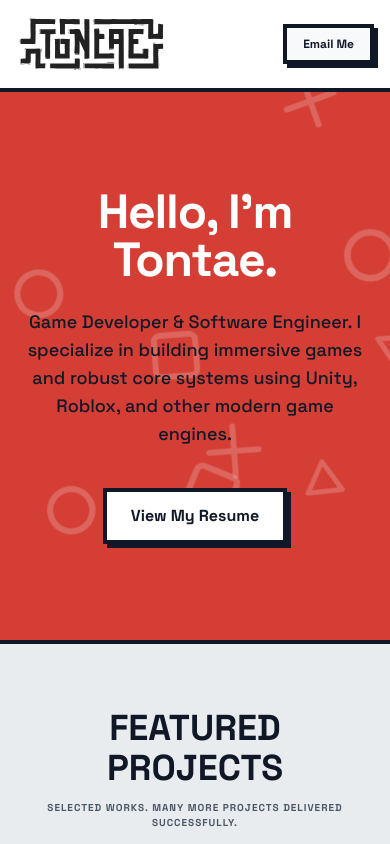
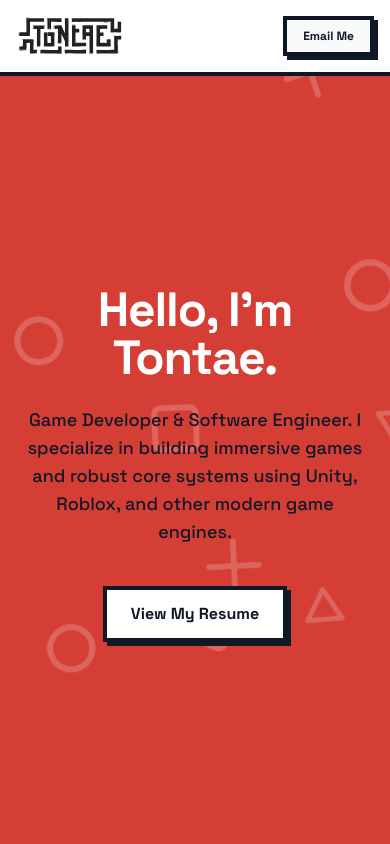
Before and after one commit to Tontae/dev-portfolio, a Next.js app: page / in a window 390 px wide. Shown: the top 844 px of the page. Built offline with nearby package versions, Linux system fonts and the light colour scheme.

Commit message:
Update layout and page UI improvements

```diff
--- a/src/app/layout.tsx
+++ b/src/app/layout.tsx
@@ -49,7 +49,6 @@ export default function RootLayout({
     <html lang="en">
       <head>
         <link rel="preload" href="/logo.svg" as="image" type="image/svg+xml" />
-        <link rel="preload" href="/cover-display.png" as="image" />
         <meta name="viewport" content="width=device-width, initial-scale=1, maximum-scale=5" />
         <meta name="theme-color" content="#d43e35" />
       </head>
--- a/src/app/page.tsx
+++ b/src/app/page.tsx
@@ -45,7 +45,7 @@ export default function Home() {
             <img
               src="/logo.svg"
               alt="Tontae Logo"
-              className="h-14 sm:h-16 w-auto object-contain"
+              className="h-10 sm:h-12 w-auto object-contain"
             />
           </a>
         </div>
@@ -62,7 +62,7 @@ export default function Home() {
       </nav>
 
       {/* 2. HERO SECTION */}
-      <section className="relative py-24 sm:py-32 px-6 flex flex-col items-center text-center bg-[#d43e35] border-b-4 border-gray-900 overflow-hidden">
+      <section className="relative min-h-[calc(100vh-4rem)] md:min-h-[calc(100vh-5rem)] lg:min-h-[90vh] justify-center px-6 flex flex-col items-center text-center bg-[#d43e35] border-b-4 border-gray-900 overflow-hidden">
         <FloatingSymbols />
         <div className="relative z-10 flex flex-col items-center w-full">
           <Reveal delay={0.1}>
```
